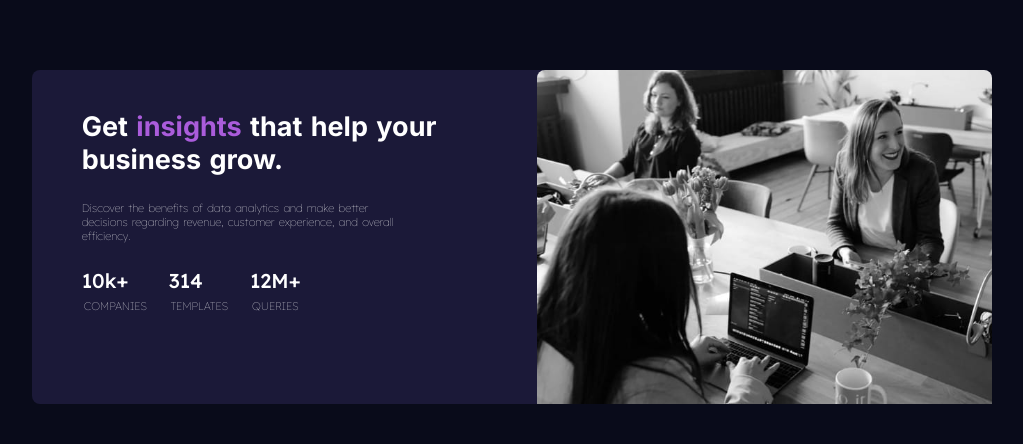
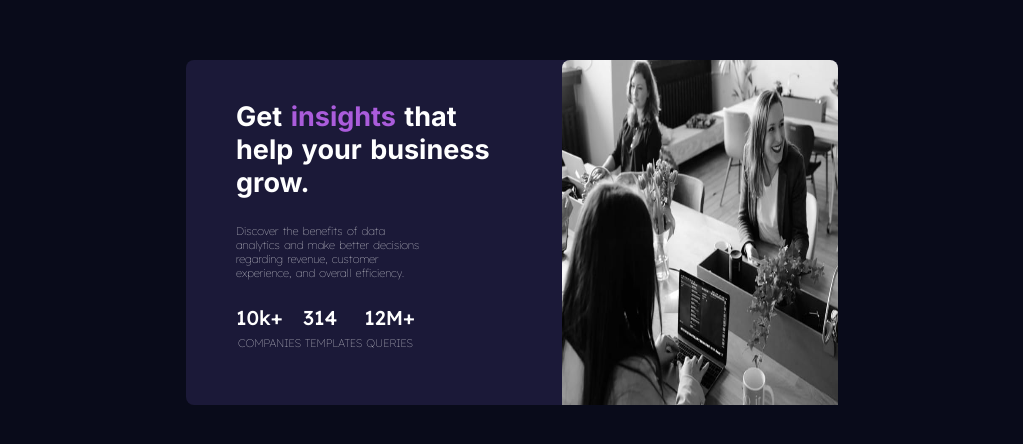
Before and after one commit to DictionaryFrancis/get-insight, a plain HTML site: page index.html in a window 1280 px wide. Shown: the part 246-690 px from the top of the page, without its empty margins (128-1151 px from the left). Drawn offline with Linux system fonts and the light colour scheme.

Commit message:
Update style.css

```diff
--- a/css/style.css
+++ b/css/style.css
@@ -86,7 +86,7 @@ li legend{
     .container{
         background: hsl(244, 38%, 16%);
         border-radius: 8px;
-        margin: 25% 12%;
+        margin: 306px;
     }
     header{
         width: 50%;
@@ -99,7 +99,7 @@ li legend{
         text-align: start;
     }
     h1{
-        padding-right: 60px;
+        padding-right: 65px;
         margin-top: 0px;
     }
     h2{
@@ -109,8 +109,14 @@ li legend{
         margin: 25px 0px;
     }
     li{
-        margin: 0px 20px 0px 0px;
         padding: 0px;
+    }
+    ul{
+        display: flex;
+        flex-direction: row;
+        justify-content: space-between;
+        align-content: center;
+        padding-right: 166px;
     }
 
 }
```
